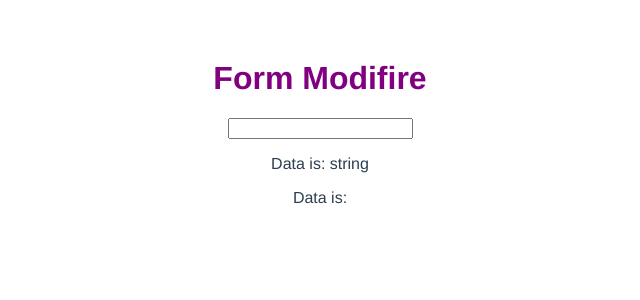
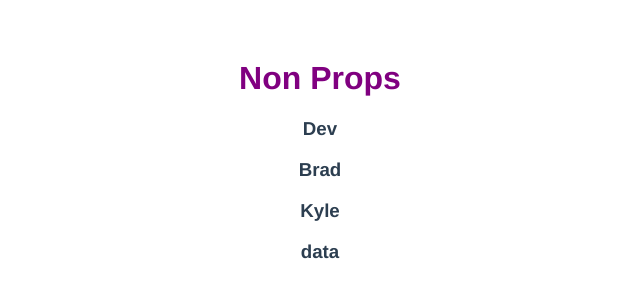
Before and after one commit to arvindk07/vue-step-by-step, a Vue app: page / in a window 1280 px wide. Shown: the top 300 px of the page, without its empty margins (320-960 px from the left). Built offline with nearby package versions, Linux system fonts and the light colour scheme.

Commit message:
Non Props

```diff
--- /dev/null
+++ b/src/components/ChildVue.vue
@@ -0,0 +1,18 @@
+<template>
+  <div>
+    <h3>Dev</h3>
+    <h3>Brad</h3>
+    <h3>Kyle</h3>
+    <h3>{{ data }}</h3>
+  </div>
+  <!-- <h3 v-bind="$attrs">Hello</h3> -->
+</template>
+<script>
+export default {
+  name: "ChildVue",
+  //   inheritAttrs: false,
+  props: {
+    data: String,
+  },
+};
+</script>
--- a/src/components/HomeComponents.vue
+++ b/src/components/HomeComponents.vue
@@ -1,17 +1,14 @@
 <template>
-  <h1>Form Modifire</h1>
-  <input type="number" v-model.number.lazy="data" />
-  <p>Data is: {{ typeof data }}</p>
-  <p>Data is: {{ data }}</p>
+  <h1>Non Props</h1>
+  <ChildVue data="data" id="cmp" />
 </template>
 
 <script>
+import ChildVue from "./ChildVue.vue";
 export default {
   name: "HomeComponents",
-  data() {
-    return {
-      data: "",
-    };
+  components: {
+    ChildVue,
   },
 };
 </script>
```
